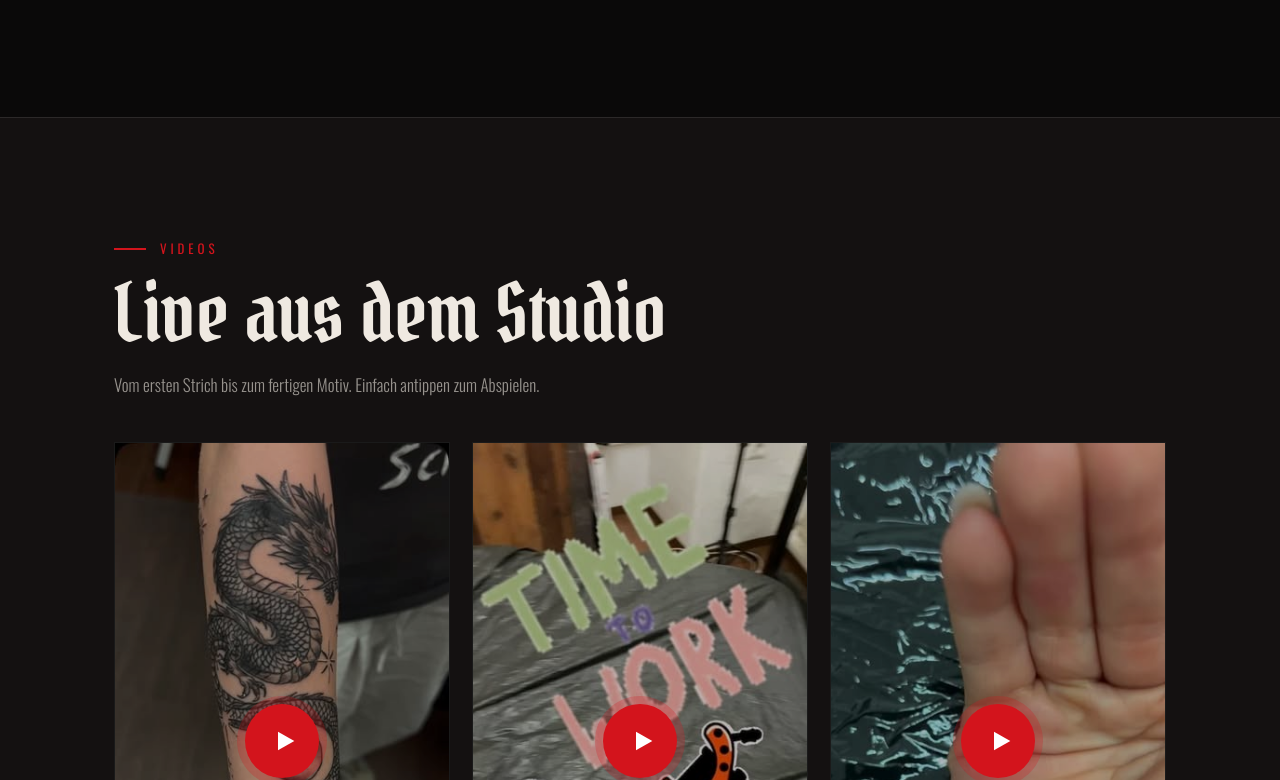
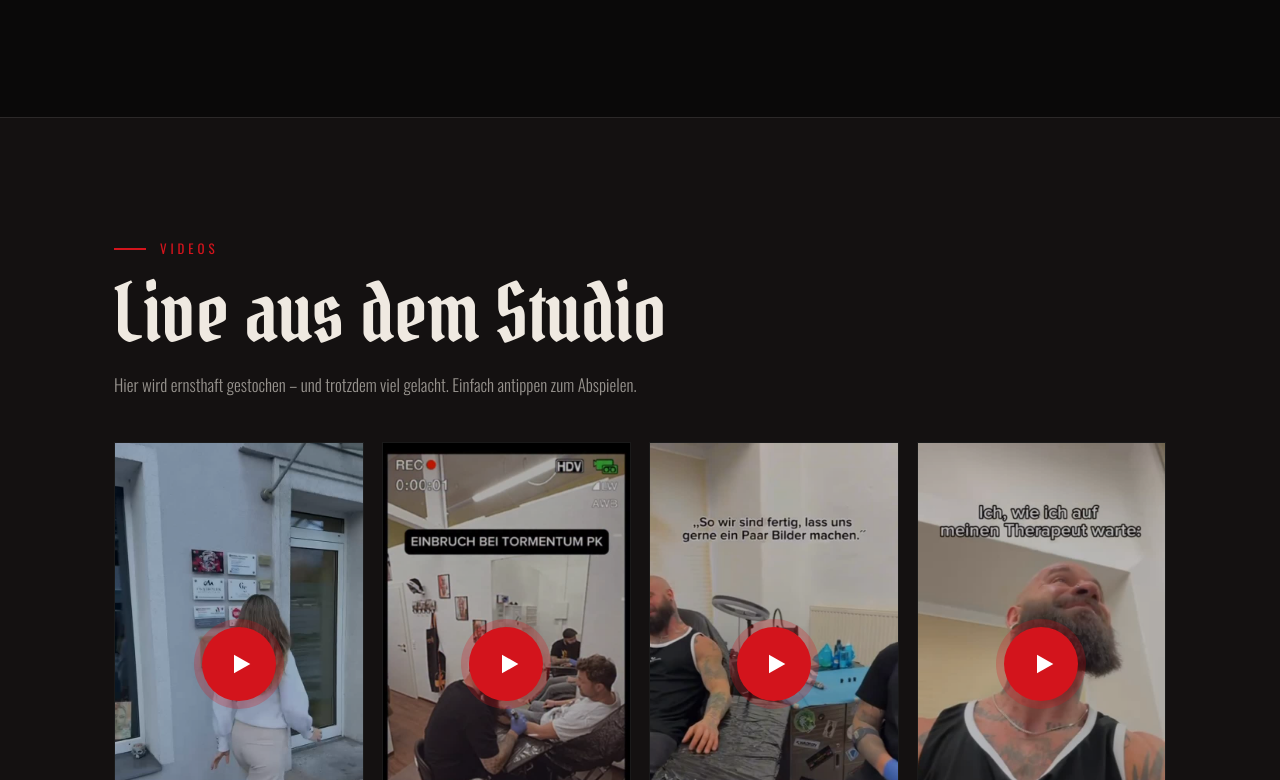
Before and after one commit to phieluxe/tormentumpk, a plain HTML site: page index.html in a window 1280 px wide. Shown: the part 2020-2800 px from the top of the page. Drawn offline with Linux system fonts and the light colour scheme.

Commit message:
Reels mit Sophie und Studio-Spaß statt Tattoo-Clips
Sophie hat die vier Reels ausgesucht, in denen sie und das Studio-Leben
zu sehen sind; die Tattoos selbst zeigt schon die Galerie.

Co-Authored-By: Claude Opus 5.5 <noreply@anthropic.com>

```diff
--- a/index.html
+++ b/index.html
@@ -108,7 +108,8 @@ section{padding:clamp(72px,10vw,120px) 0}
 
 /* Videos */
 .videos{background:var(--bg-2);border-top:1px solid var(--line);border-bottom:1px solid var(--line)}
-.reels{display:grid;grid-template-columns:repeat(3,1fr);gap:22px;margin-top:44px}
+.reels{display:grid;grid-template-columns:repeat(4,1fr);gap:18px;margin-top:44px}
+@media (max-width:1000px){.reels{grid-template-columns:repeat(2,1fr)}}
 .reel{position:relative;aspect-ratio:9/16;background:#000;overflow:hidden;border:1px solid var(--line)}
 .reel>button{all:unset;cursor:pointer;position:absolute;inset:0;display:block}
 .reel>button img{width:100%;height:100%;object-fit:cover;opacity:.75;transition:opacity .3s,transform .5s}
@@ -118,7 +119,7 @@ section{padding:clamp(72px,10vw,120px) 0}
 .reel .cap{position:absolute;left:0;right:0;bottom:0;padding:40px 18px 16px;background:linear-gradient(transparent,rgba(0,0,0,.9));font-size:14px;letter-spacing:.16em;text-transform:uppercase}
 .reel iframe{position:absolute;inset:0;width:100%;height:100%;border:0;background:#fff}
 .note{margin-top:22px;font-size:13px;color:var(--muted)}
-@media (max-width:820px){.reels{grid-template-columns:1fr;max-width:380px;margin-left:auto;margin-right:auto}}
+@media (max-width:640px){.reels{grid-template-columns:1fr;max-width:380px;margin-left:auto;margin-right:auto}}
 
 /* Bewertungen */
 .score{display:flex;align-items:center;gap:22px;margin-top:10px}
@@ -230,16 +231,19 @@ footer.site details p{margin-top:12px;line-height:1.7}
   <div class="wrap">
     <div class="eyebrow">Videos</div>
     <h2>Live aus dem Studio</h2>
-    <p class="lead">Vom ersten Strich bis zum fertigen Motiv. Einfach antippen zum Abspielen.</p>
+    <p class="lead">Hier wird ernsthaft gestochen – und trotzdem viel gelacht. Einfach antippen zum Abspielen.</p>
     <div class="reels">
-      <div class="reel" data-reel="DdtqzRFuBC6">
-        <button aria-label="Video Drache abspielen"><img src="assets/img/drache.jpg" alt="" loading="lazy"><span class="play"><svg viewBox="0 0 24 24"><path d="M6 4l14 8-14 8z"/></svg></span><span class="cap">Drache · Unterarm</span></button>
+      <div class="reel" data-reel="DYZYX5PO-Oq">
+        <button aria-label="Video Besuch im Studio abspielen"><img src="assets/img/reel-besuch.jpg" alt="" loading="lazy"><span class="play"><svg viewBox="0 0 24 24"><path d="M6 4l14 8-14 8z"/></svg></span><span class="cap">Ab ins Studio</span></button>
       </div>
-      <div class="reel" data-reel="DCzaSLXtS_z">
-        <button aria-label="Video Time to Work abspielen"><img src="assets/img/time-to-work.jpg" alt="" loading="lazy"><span class="play"><svg viewBox="0 0 24 24"><path d="M6 4l14 8-14 8z"/></svg></span><span class="cap">Time to work</span></button>
+      <div class="reel" data-reel="DTA3bkbjOJF">
+        <button aria-label="Video Einbruch bei Tormentum PK abspielen"><img src="assets/img/reel-einbruch.jpg" alt="" loading="lazy"><span class="play"><svg viewBox="0 0 24 24"><path d="M6 4l14 8-14 8z"/></svg></span><span class="cap">Einbruch bei Tormentum PK</span></button>
       </div>
-      <div class="reel" data-reel="DcEgdrrO6zN">
-        <button aria-label="Video Handfläche abspielen"><img src="assets/img/handflaeche.jpg" alt="" loading="lazy"><span class="play"><svg viewBox="0 0 24 24"><path d="M6 4l14 8-14 8z"/></svg></span><span class="cap">Fine Line · Handfläche</span></button>
+      <div class="reel" data-reel="DRbeGB5DCWj">
+        <button aria-label="Video Fertig, jetzt Fotos abspielen"><img src="assets/img/reel-fotos.jpg" alt="" loading="lazy"><span class="play"><svg viewBox="0 0 24 24"><path d="M6 4l14 8-14 8z"/></svg></span><span class="cap">Fertig – jetzt Fotos</span></button>
+      </div>
+      <div class="reel" data-reel="DSFRXk7DEjS">
+        <button aria-label="Video Warten auf den Therapeuten abspielen"><img src="assets/img/reel-therapeut.jpg" alt="" loading="lazy"><span class="play"><svg viewBox="0 0 24 24"><path d="M6 4l14 8-14 8z"/></svg></span><span class="cap">Warten auf den Therapeuten</span></button>
       </div>
     </div>
     <p class="note">Beim Abspielen wird das Video von Instagram geladen; dabei gelten die Datenschutzbestimmungen von Meta.</p>
```
Also changed, not shown: assets/img/reel-besuch.jpg (added), assets/img/reel-einbruch.jpg (added), assets/img/reel-fotos.jpg (added), assets/img/reel-therapeut.jpg (added), assets/img/time-to-work.jpg (deleted).
